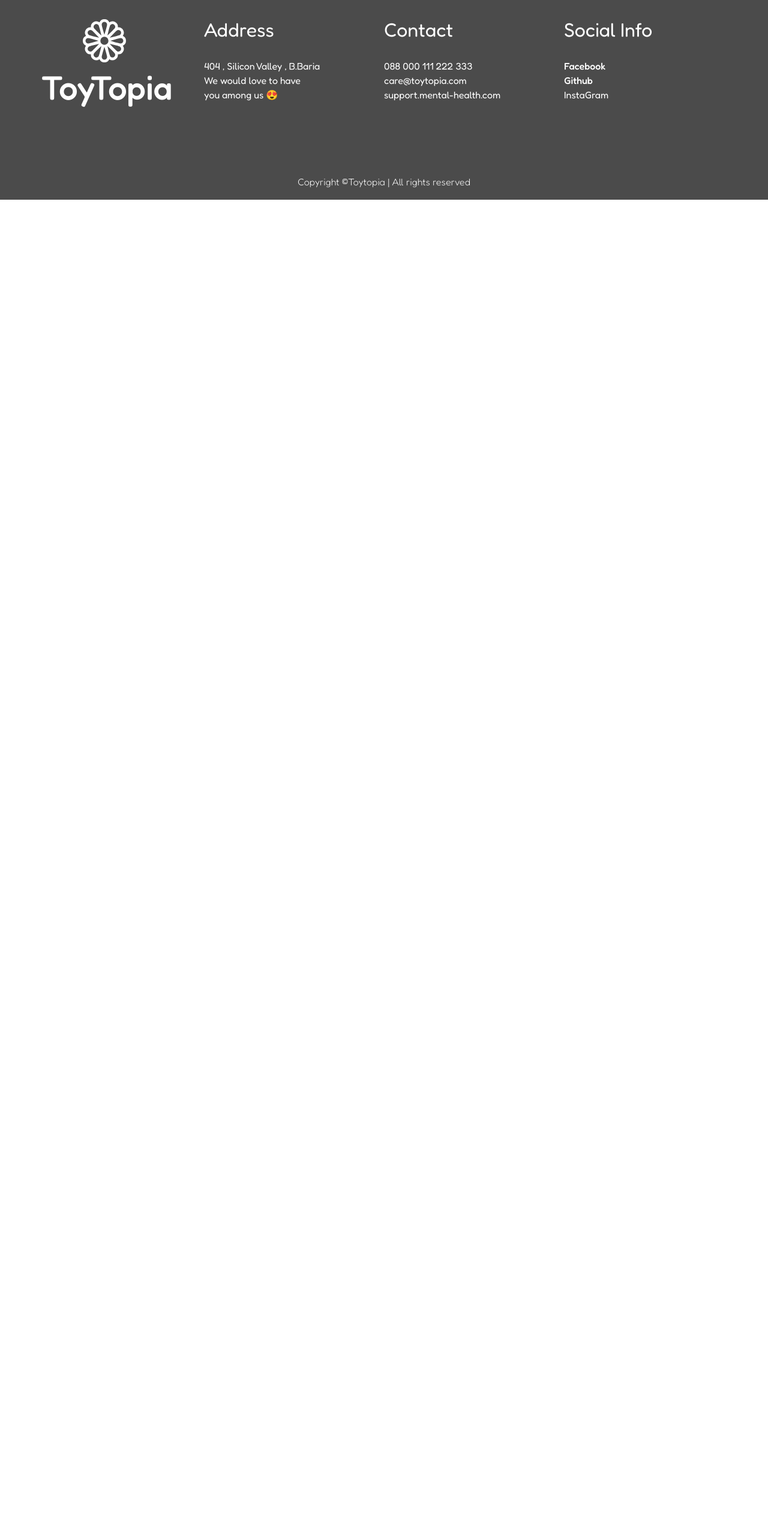
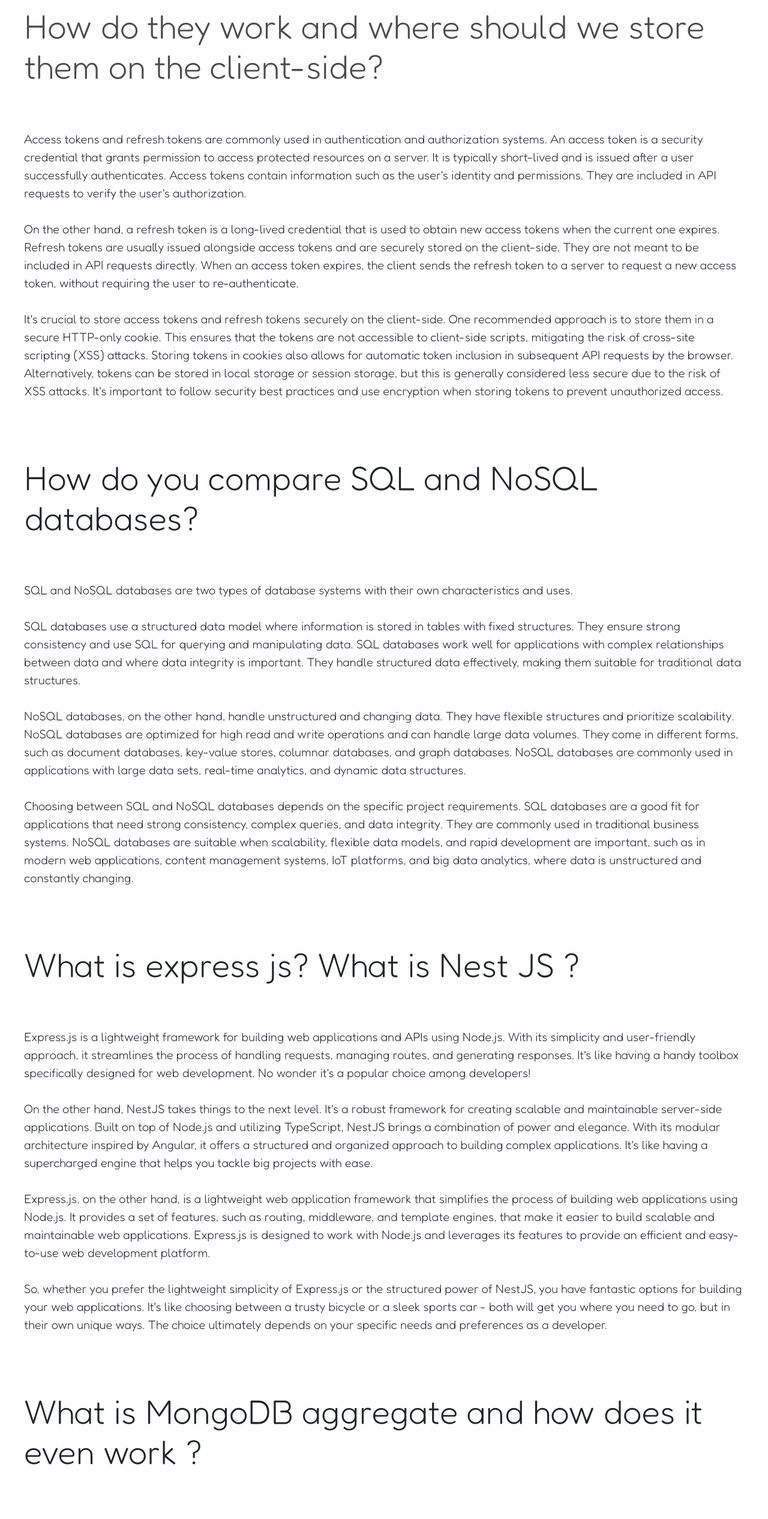
Before and after one commit to safoun10/Toytopia-Client, a React (Vite) app: page /blog in a window 1280 px wide. Shown: the part 253-2786 px from the top of the page at 60% size. Before the commit the page ends 800 px from the top, so only its background shows below. Built offline with nearby package versions, Linux system fonts and the light colour scheme; no server answers.

Commit message:
added blog

```diff
--- a/src/layout/blog/Blog.jsx
+++ b/src/layout/blog/Blog.jsx
@@ -8,8 +8,210 @@
     return (
 		<div>
 			<TopNav></TopNav>
-            blogs .......
-            <div className='bg-footer'>
+			<div>
+				<section
+					className="mx-auto my-5 py-5"
+					style={{ maxWidth: "1200px" }}
+				>
+					<div>
+						<div className="display-4 mb-5 pb-4 text-zero">
+							What is an access token and refresh token? How do
+							they work and where should we store them on the
+							client-side?
+						</div>
+						<div className="title-text fs-5 fw-light">
+							Access tokens and refresh tokens are commonly used
+							in authentication and authorization systems. An
+							access token is a security credential that grants
+							permission to access protected resources on a
+							server. It is typically short-lived and is issued
+							after a user successfully authenticates. Access
+							tokens contain information such as the user's
+							identity and permissions. They are included in API
+							requests to verify the user's authorization.
+							<br />
+							<br />
+							On the other hand, a refresh token is a long-lived
+							credential that is used to obtain new access tokens
+							when the current one expires. Refresh tokens are
+							usually issued alongside access tokens and are
+							securely stored on the client-side. They are not
+							meant to be included in API requests directly. When
+							an access token expires, the client sends the
+							refresh token to a server to request a new access
+							token, without requiring the user to
+							re-authenticate.
+							<br />
+							<br />
+							It's crucial to store access tokens and refresh
+							tokens securely on the client-side. One recommended
+							approach is to store them in a secure HTTP-only
+							cookie. This ensures that the tokens are not
+							accessible to client-side scripts, mitigating the
+							risk of cross-site scripting (XSS) attacks. Storing
+							tokens in cookies also allows for automatic token
+							inclusion in subsequent API requests by the browser.
+							Alternatively, tokens can be stored in local storage
+							or session storage, but this is generally considered
+							less secure due to the risk of XSS attacks. It's
+							important to follow security best practices and use
+							encryption when storing tokens to prevent
+							unauthorized access.
+						</div>
+					</div>
+					<div className="mt-5 pt-5">
+						<div className="display-4 mb-5 pb-4">
+							How do you compare SQL and NoSQL databases?
+						</div>
+						<div className="title-text fs-5 fw-light">
+							SQL and NoSQL databases are two types of database
+							systems with their own characteristics and uses.
+							<br />
+							<br />
+							SQL databases use a structured data model where
+							information is stored in tables with fixed
+							structures. They ensure strong consistency and use
+							SQL for querying and manipulating data. SQL
+							databases work well for applications with complex
+							relationships between data and where data integrity
+							is important. They handle structured data
+							effectively, making them suitable for traditional
+							data structures.
+							<br />
+							<br />
+							NoSQL databases, on the other hand, handle
+							unstructured and changing data. They have flexible
+							structures and prioritize scalability. NoSQL
+							databases are optimized for high read and write
+							operations and can handle large data volumes. They
+							come in different forms, such as document databases,
+							key-value stores, columnar databases, and graph
+							databases. NoSQL databases are commonly used in
+							applications with large data sets, real-time
+							analytics, and dynamic data structures.
+							<br />
+							<br />
+							Choosing between SQL and NoSQL databases depends on
+							the specific project requirements. SQL databases are
+							a good fit for applications that need strong
+							consistency, complex queries, and data integrity.
+							They are commonly used in traditional business
+							systems. NoSQL databases are suitable when
+							scalability, flexible data models, and rapid
+							development are important, such as in modern web
+							applications, content management systems, IoT
+							platforms, and big data analytics, where data is
+							unstructured and constantly changing.
+						</div>
+					</div>
+					<div className="mt-5 pt-5">
+						<div className="display-4 mb-5 pb-4">
+							What is express js? What is Nest JS ?
+						</div>
+						<div className="title-text fs-5 fw-light">
+							Express.js is a lightweight framework for building
+							web applications and APIs using Node.js. With its
+							simplicity and user-friendly approach, it
+							streamlines the process of handling requests,
+							managing routes, and generating responses. It's like
+							having a handy toolbox specifically designed for web
+							development. No wonder it's a popular choice among
+							developers!
+							<br />
+							<br />
+							On the other hand, NestJS takes things to the next
+							level. It's a robust framework for creating scalable
+							and maintainable server-side applications. Built on
+							top of Node.js and utilizing TypeScript, NestJS
+							brings a combination of power and elegance. With its
+							modular architecture inspired by Angular, it offers
+							a structured and organized approach to building
+							complex applications. It's like having a
+							supercharged engine that helps you tackle big
+							projects with ease.
+							<br />
+							<br />
+							Express.js, on the other hand, is a lightweight web
+							application framework that simplifies the process of
+							building web applications using Node.js. It provides
+							a set of features, such as routing, middleware, and
+							template engines, that make it easier to build
+							scalable and maintainable web applications.
+							Express.js is designed to work with Node.js and
+							leverages its features to provide an efficient and
+							easy-to-use web development platform.
+							<br />
+							<br />
+							So, whether you prefer the lightweight simplicity of
+							Express.js or the structured power of NestJS, you
+							have fantastic options for building your web
+							applications. It's like choosing between a trusty
+							bicycle or a sleek sports car - both will get you
+							where you need to go, but in their own unique ways.
+							The choice ultimately depends on your specific needs
+							and preferences as a developer.
+						</div>
+					</div>
+					<div className="mt-5 pt-5">
+						<div className="display-4 mb-5 pb-4">
+							What is MongoDB aggregate and how does it even work
+							?
+						</div>
+						<div className="title-text fs-5 fw-light">
+							In MongoDB, the aggregate method is a powerful
+							feature for complex data analysis and aggregation.
+							It applies stages to transform data, such as
+							filtering, projecting fields, sorting, grouping, and
+							performing calculations. Each stage processes data
+							sequentially, with the output becoming the input for
+							the next. This allows efficient multi-step
+							transformations, extracting insights, summarizing
+							data, and generating reports in a single query. The
+							aggregate method simplifies sophisticated data
+							analysis while maintaining readability and code
+							simplicity.
+							<br />
+							<br />
+							With the aggregate method in MongoDB, you can
+							perform advanced calculations and manipulations on
+							your stored collections. By utilizing a sequence of
+							stages, you can filter data based on specific
+							criteria, select desired fields, sort data, group
+							related information, and even perform custom
+							calculations. The data flows through the stages,
+							with each stage building upon the previous results.
+							This enables complex data transformations to be
+							performed efficiently within a single query.
+							<br />
+							<br />
+							The aggregate method in MongoDB's data processing
+							pipeline provides flexibility and expressiveness.
+							Each stage represents a specific operation, and the
+							output of one stage feeds into the next. This allows
+							for advanced computations and transformations on
+							large datasets. By leveraging the aggregate method,
+							you can gain meaningful insights, summarize data,
+							and generate customized reports. It is a powerful
+							tool for analyzing and aggregating data in MongoDB
+							collections.
+							<br />
+							<br />
+							The aggregate method in MongoDB offers a wide range
+							of operators and functions to manipulate and
+							transform data. This makes it a versatile tool for
+							data analysis and aggregation tasks. By specifying
+							the desired stages, you can filter, sort, group, and
+							perform calculations on your data, allowing you to
+							extract valuable insights and generate meaningful
+							reports. The aggregate method empowers you to
+							efficiently analyze and manipulate your data in
+							MongoDB, opening doors to advanced data processing
+							capabilities.
+						</div>
+					</div>
+				</section>
+			</div>
+			<div className="bg-footer">
 				<Footer></Footer>
 			</div>
 		</div>
```
Lines whose indentation alone changed are shown as unchanged.
